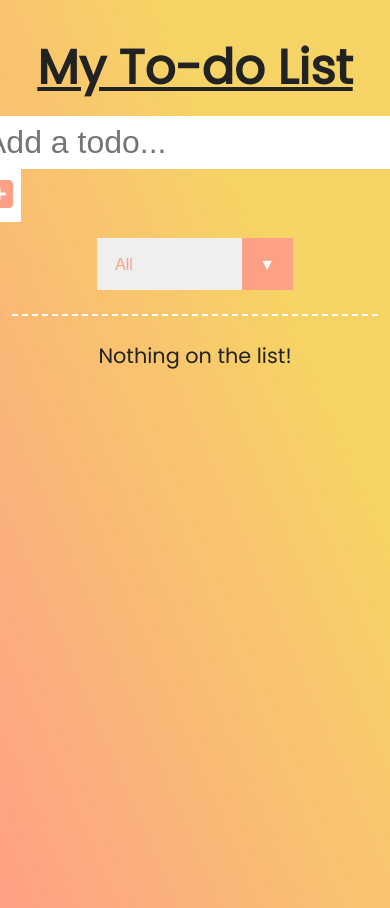
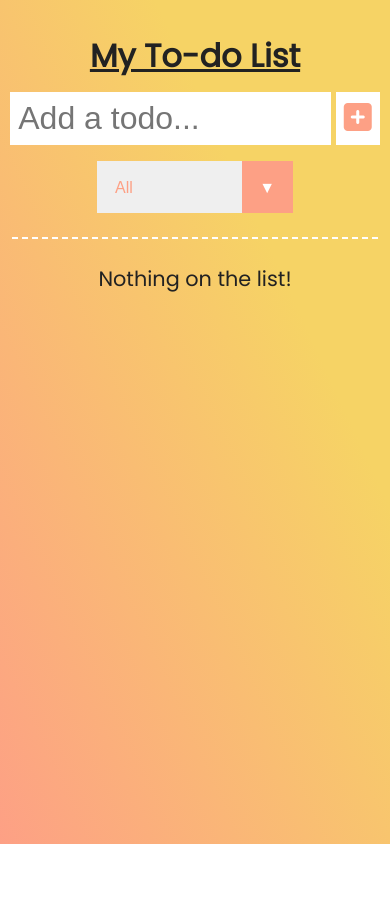
Before and after one commit to dissoyng/todolist-locally, a plain HTML site: page index.html in a window 390 px wide. Shown: the top 908 px of the page. After the commit the page ends 844 px from the top, so only its background shows below. Drawn offline with Linux system fonts and the light colour scheme.

Commit message:
fix responsiveness

```diff
--- a/index.html
+++ b/index.html
@@ -24,12 +24,13 @@
     <title>To-do List</title>
   </head>
   <body>
+    <div class="app">
       <header class="header">
         <h1>My To-do List</h1>
       </header>
 
       <form class="form">
-      <div>
+        <div class="form__box">
           <input type="text" class="form__input" placeholder="Add a todo..." />
 
           <button type="submit" class="form__btn">
@@ -51,6 +52,7 @@
 
         <ul class="todo-list"></ul>
       </div>
+    </div>
 
     <script src="./app.js"></script>
   </body>
--- a/style.css
+++ b/style.css
@@ -15,13 +15,14 @@ html {
 
 body {
   background-image: linear-gradient(to top right, #fda085, #f6d365 70%);
+  background-attachment: fixed;
   color: #222;
   font-family: "Poppins", sans-serif;
+  line-height: 1.5;
+  height: 100%;
   min-height: 100vh;
-  line-height: 1.5;
-  padding: 2rem 0.75rem;
-  max-width: 56.25em;
-  margin: 0 auto;
+  width: 100vw;
+  overflow-x: hidden;
 }
 
 button:focus,
@@ -30,14 +31,26 @@ input:focus {
   outline-offset: -2px;
 }
 
+.app {
+  max-width: 56.25em;
+  margin: 0 auto;
+  padding: 2rem 0.75rem;
+}
+
 .header {
-  font-size: 1.5rem;
   margin-bottom: 0.75rem;
   text-align: center;
 }
 
 .header h1 {
+  font-size: 3rem;
   text-decoration: underline;
+}
+
+@media (max-width: 43.0625em) {
+  .header h1 {
+    font-size: 2rem;
+  }
 }
 
 .form {
@@ -54,6 +67,12 @@ input:focus {
   }
 }
 
+@media (max-width: 39em) {
+  .form__box {
+    text-align: center;
+  }
+}
+
 .form__input,
 .form__btn {
   padding: 0.5rem;
@@ -63,6 +82,7 @@ input:focus {
 
 .form__input {
   background-color: #fff;
+  max-width: 70%;
 }
 
 .form__btn {
```
Lines whose indentation alone changed are shown as unchanged.
